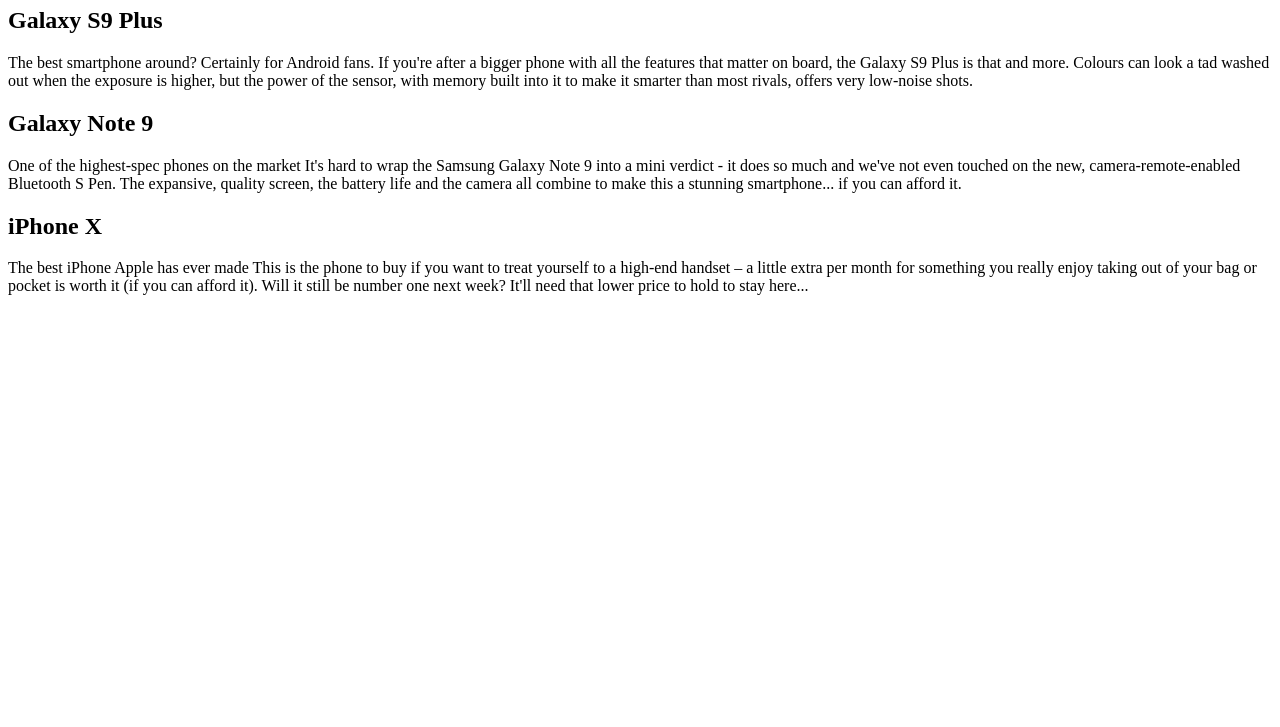
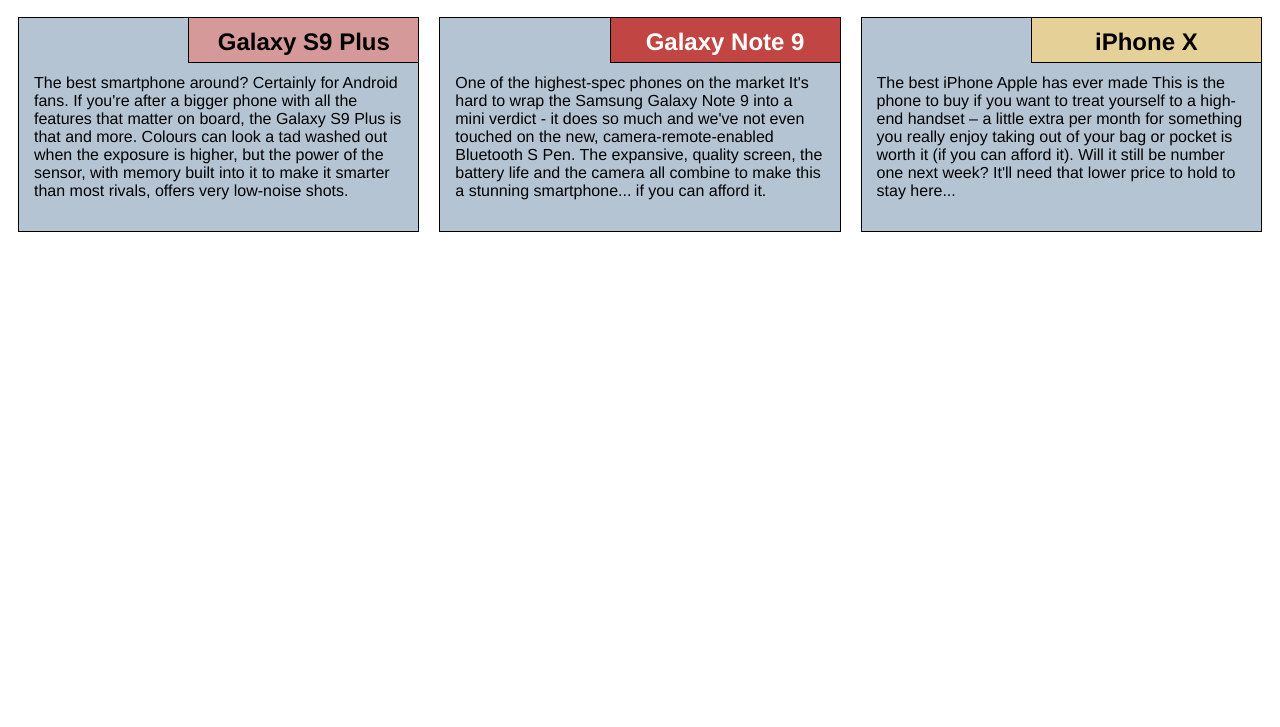
Before and after one commit to arshdeep0662/arshdeep0662.github.io, a plain HTML site: page index.html in a window 1280 px wide. Shown: the part 73-800 px from the top of the page. Drawn offline with Linux system fonts and the light colour scheme.

Commit message:
Update index.html

```diff
--- a/index.html
+++ b/index.html
@@ -5,7 +5,7 @@
     <meta charset="utf-8">
     <meta name="viewport" content="width=device-width, initial-scale=1">
     <title>Assignment Solution for Module 2</title>
-    <link rel="stylesheet" href="css/style.css">
+    <link rel="stylesheet" type="text/css" href="/css/main.css">
 </head>
 
 <body>
```
